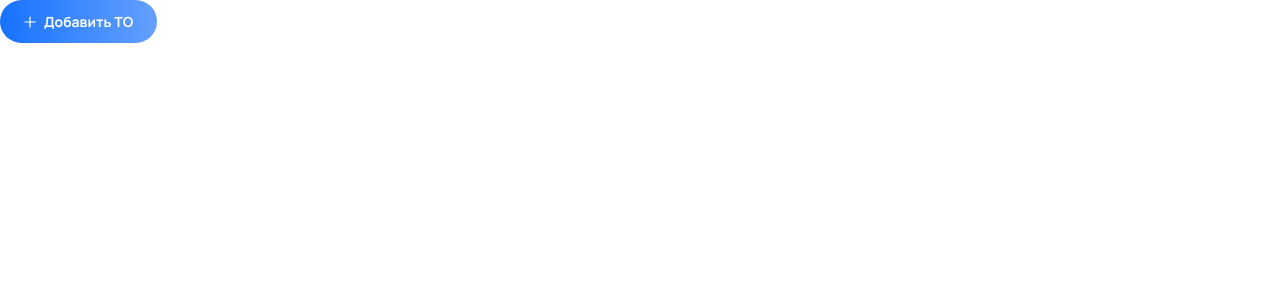
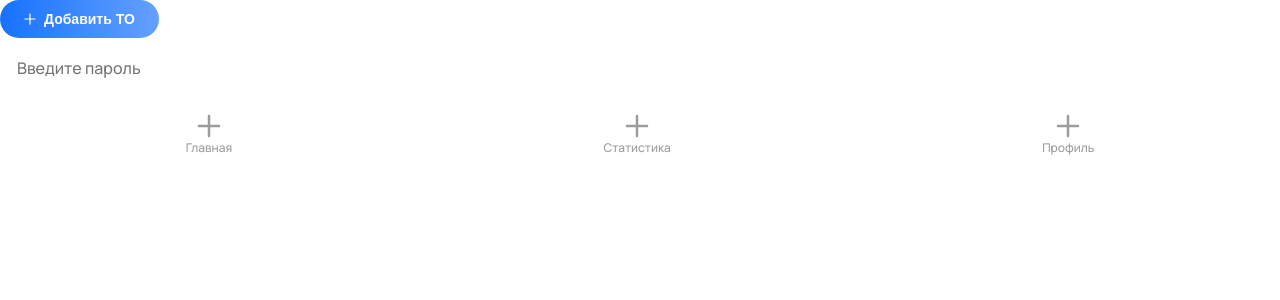
Before and after one commit to alishangit/ecology-trans, a Next.js app: page / in a window 1280 px wide. Shown: the top 300 px of the page. Built offline with nearby package versions, Linux system fonts and the light colour scheme.

Commit message:
add tab bar

```diff
--- a/icons/Icon.tsx
+++ b/icons/Icon.tsx
@@ -1,29 +1,24 @@
-import React from 'react';
-import { IconListEnum } from './icons-list.enum';
-import PlusIcon from './list/PlusIcon';
-
-
+import React from "react";
+import { IconListEnum } from "./icons-list.enum";
+import PlusIcon from "./list/PlusIcon";
 
 interface IIconProps {
   name: IconListEnum;
   width: number;
   height: number;
   color: string;
-  onClick?: React.MouseEventHandler<SVGSVGElement>;
-  className?: string;
+  // onClick?: React.MouseEventHandler<SVGSVGElement>;
+  // className?: string;
 }
 const Icon = ({
   name,
   width,
   height,
   color,
-  onClick,
-  className
-}: IIconProps) => {
-
-
-
-    if (name === IconListEnum.plusIcon)
+}: // onClick,
+// className
+IIconProps) => {
+  if (name === IconListEnum.plusIcon)
     return <PlusIcon width={width} height={height} color={color} />;
   return <></>;
 };
--- a/src/app/components/buttons/MainBtn.module.css
+++ b/src/app/components/buttons/MainBtn.module.css
@@ -1,14 +1,22 @@
-.mainBtn{
+.mainBtn {
   padding: 12px 24px;
   border-radius: 200px;
   border: none;
-    font-weight: 700;
-    font-size: 14px;
+  font-size: var(--font-14);
+  font-weight: var(--font-weight-bold);
+  line-height: var(--font-height-14);
 
-    background: linear-gradient(to right, #1772FF, #64A0FF);
-    color: #FFFFFF;
+  background: linear-gradient(to right, #1772ff, #64a0ff);
+  color: var(--color-white);
 
   display: flex;
   align-items: center;
   gap: 8px;
+
+  cursor: pointer;
 }
+
+.mainBtn:disabled {
+  background: var(--block-element-color);
+  color: var(--secondary-text-color);
+}
--- a/src/app/components/buttons/MainBtn.tsx
+++ b/src/app/components/buttons/MainBtn.tsx
@@ -1,21 +1,19 @@
-import React from 'react';
-import classes from './MainBtn.module.css'
-import { manrope } from '@/app/layout';
-import Icon from '../../../../icons/Icon';
-import { IconListEnum } from '../../../../icons/icons-list.enum';
+import React from "react";
+import classes from "./MainBtn.module.css";
+import Icon from "../../../../icons/Icon";
+import { IconListEnum } from "../../../../icons/icons-list.enum";
 
-const MainBtn = () => {
-    return (
-       <button className={ `${classes.mainBtn} ${manrope.className}`}>
-            <Icon
-            width={12}
-            height={12}
-            color="#fff"
-            name={IconListEnum.plusIcon}
-            />
-            Добавить ТО
-       </button>
-    );
+interface IMainBtn {
+  disabled?: boolean;
 }
 
+const MainBtn = ({ disabled = false }: IMainBtn) => {
+  return (
+    <button className={classes.mainBtn} disabled={disabled}>
+      <Icon width={12} height={12} color="#fff" name={IconListEnum.plusIcon} />
+      Добавить ТО
+    </button>
+  );
+};
+
 export default MainBtn;
--- /dev/null
+++ b/src/app/components/tabBar/TabContainer/TabContainer.module.css
@@ -0,0 +1,11 @@
+.tabBar {
+  display: flex;
+  justify-content: space-around;
+  align-items: center;
+
+  background-color: var(--color-white);
+  border-radius: 24px 0;
+  padding: 16px 0 8px;
+
+  width: 100%;
+}
--- /dev/null
+++ b/src/app/components/tabBar/TabContainer/TabContainer.tsx
@@ -0,0 +1,16 @@
+import React from "react";
+import classes from "./TabContainer.module.css";
+import TabItem from "../TabItem/TabItem";
+import { IconListEnum } from "../../../../../icons/icons-list.enum";
+
+const TabContainer = () => {
+  return (
+    <div className={classes.tabBar}>
+      <TabItem title="Главная" iconName={IconListEnum.plusIcon} />
+      <TabItem title="Статистика" iconName={IconListEnum.plusIcon} />
+      <TabItem title="Профиль" iconName={IconListEnum.plusIcon} />
+    </div>
+  );
+};
+
+export default TabContainer;
--- /dev/null
+++ b/src/app/components/tabBar/TabItem/TabItem.module.css
@@ -0,0 +1,15 @@
+.tabItem {
+  display: flex;
+  flex-direction: column;
+  justify-content: center;
+  align-items: center;
+
+  font-size: var(--font-12);
+  font-weight: var(--font-weight-medium);
+  line-height: var(--font-height-12);
+  color: var(--secondary-text-color);
+}
+
+.tabItem svg {
+  margin-bottom: 4px;
+}
--- /dev/null
+++ b/src/app/components/tabBar/TabItem/TabItem.tsx
@@ -0,0 +1,25 @@
+import React from "react";
+import classes from "./TabItem.module.css";
+import Icon from "../../../../../icons/Icon";
+import { IconListEnum } from "../../../../../icons/icons-list.enum";
+
+interface ITabItem {
+  title: string;
+  iconName: IconListEnum;
+}
+
+const TabItem = ({ title, iconName }: ITabItem) => {
+  return (
+    <div className={classes.tabItem}>
+      <Icon
+        name={iconName}
+        width={24}
+        height={24}
+        color="var( --secondary-text-color)"
+      />
+      <p>{title}</p>
+    </div>
+  );
+};
+
+export default TabItem;
--- a/src/app/globals.css
+++ b/src/app/globals.css
@@ -1,16 +1,28 @@
 :root {
   --main-text-color: #0b0b0b;
   --secondary-text-color: #9d9b9b;
+  --text-field-color: #f9f9f9;
+  --border-color: #eeeeee;
+  --block-status-color: #f82222;
+  --main-background-color: #fafafa;
+  --block-element-color: #f3f3f3;
+  --color-white: #ffffff;
 
-  --block-error-color: #f82222;
+  --font-10: 10px;
+  --font-12: 12px;
+  --font-14: 14px;
+  --font-16: 16px;
+  --font-18: 18px;
 
-  --block-background-color: #f3f3f3;
+  --font-weight-regular: 400;
+  --font-weight-medium: 500;
+  --font-weight-semibold: 600;
+  --font-weight-bold: 700;
 
-  --font-size-small: 12px;
-
-  --font-weight-medium: 500;
-
-  --font-height: 12px;
+  --font-height-12: 12px;
+  --font-height-14: 14px;
+  --font-height-16: 16px;
+  --font-height-18: 18px;
 }
 
 html,
--- a/src/app/page.tsx
+++ b/src/app/page.tsx
@@ -1,10 +1,13 @@
-import MainBtn from './components/buttons/MainBtn';
+import MainBtn from "./components/buttons/MainBtn";
+import Input from "./components/input/Input";
+import TabContainer from "./components/tabBar/TabContainer/TabContainer";
 
 export default function Home() {
   return (
     <main>
       <MainBtn />
+      <Input />
+      <TabContainer />
     </main>
-
   );
 }
```
Lines whose indentation alone changed are shown as unchanged.
